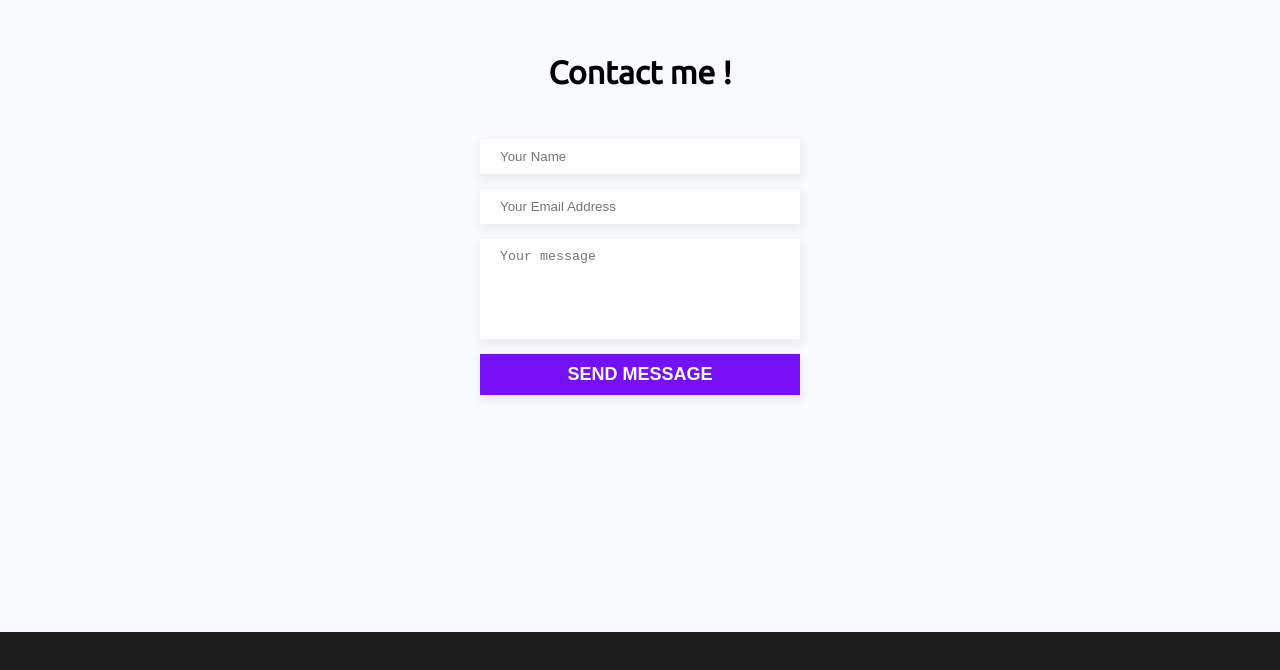
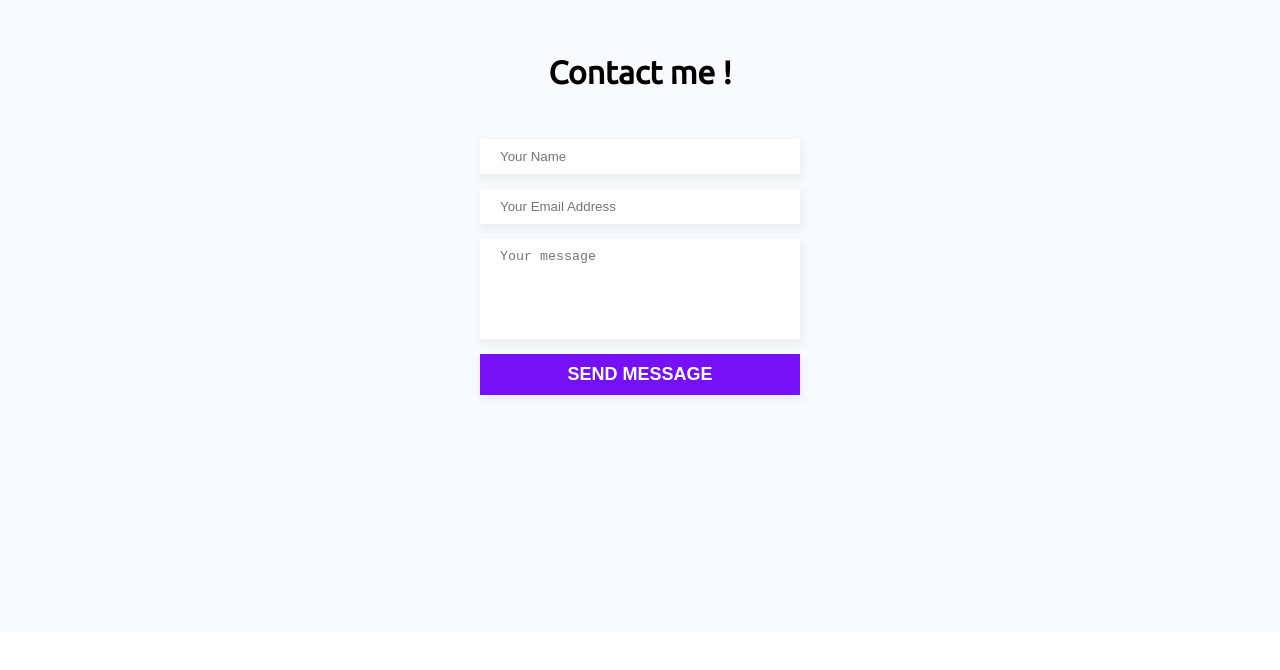
Before and after one commit to VicKLyo/Portfolio, a React (Create React App) app: page / in a window 1280 px wide. Shown: the part 3917-4587 px from the top of the page. After the commit the page ends 4549 px from the top, so only its background shows below. Built offline with nearby package versions, Linux system fonts and the light colour scheme.

Commit message:
Removed footer

```diff
--- a/src/App.js
+++ b/src/App.js
@@ -6,7 +6,6 @@ import About from './components/About'
 import Skills from './components/Skills';
 import Projects from './components/Projects'
 import ContactForm from './components/ContactForm';
-import Footer from './components/Footer';
 
 
 const App = () => {
@@ -20,7 +19,6 @@ const App = () => {
     <Skills/>
     <Projects/>
     <ContactForm/>
-    <Footer/>
     </>
   )
 }
--- a/src/components/Footer.css
+++ /dev/null
@@ -1,5 +0,0 @@
-.footer-container {
-  height: 5vh;
-  width: 100%;
-  background-color: #1d1d1d;
-}
--- a/src/components/Footer.js
+++ /dev/null
@@ -1,13 +0,0 @@
-import './Footer.css'
-
-const Footer = () => {
-    return (
-        <div className='footer-container'>
-
-        </div>
-    )
-
-
-}
-
-export default Footer
```
